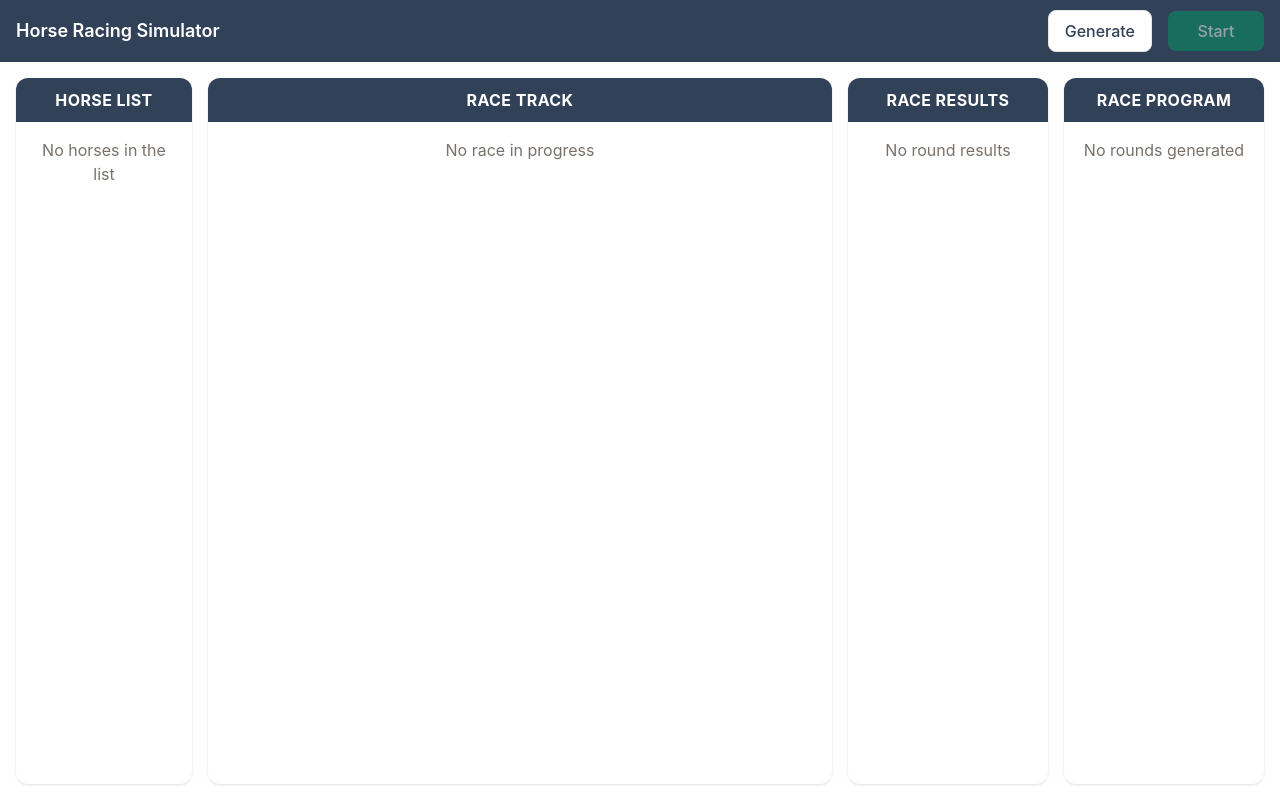
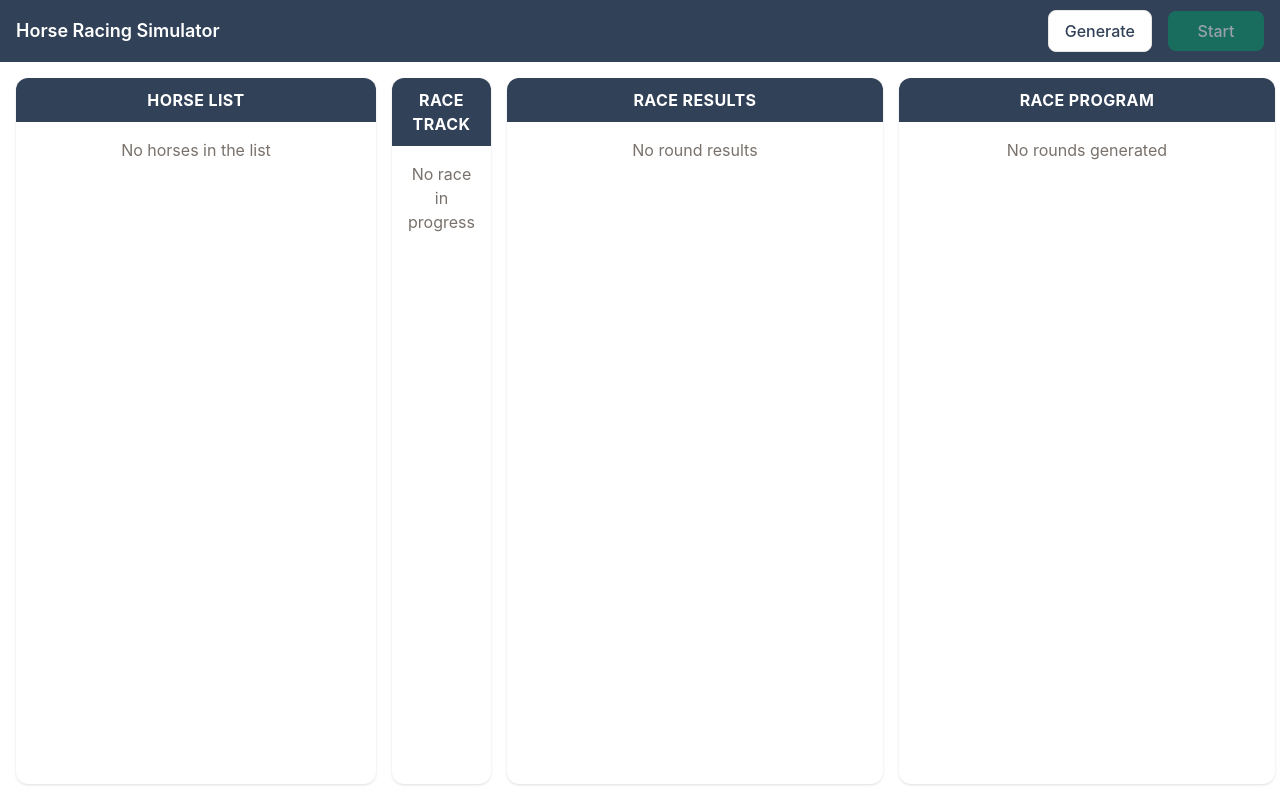
Before and after one commit to szymonmusial/horse-racing-simulator, a Vue app: page / in a window 1280 px wide. Built offline with nearby package versions, Linux system fonts and the light colour scheme.

Commit message:
fix: add basic rwd for laptop

```diff
--- a/src/views/RaceView.vue
+++ b/src/views/RaceView.vue
@@ -3,15 +3,15 @@
     <RaceHeader />
 
     <div class="flex-1 min-h-0 p-4 flex flex-row gap-4">
-      <RaceHorseListPanel class="w-1/6" />
+      <RaceHorseListPanel class="w-1/6 min-w-[22.5rem]" />
 
       <div class="flex flex-col gap-4 w-3/6">
         <RaceTrackPanel />
       </div>
 
-      <div class="flex flex-row gap-4 w-2/6">
-        <RaceResultsPanel class="w-1/2" />
-        <RaceProgramPanel class="w-1/2" />
+      <div class="flex flex-row gap-4 w-2/6 min-w-[48rem]">
+        <RaceResultsPanel />
+        <RaceProgramPanel />
       </div>
     </div>
   </div>
```
